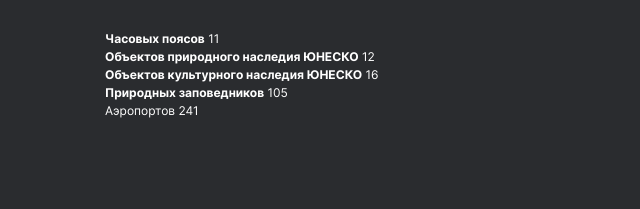
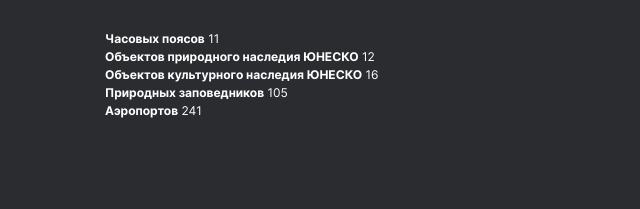
Before and after one commit to olegnoskoff/russian-travel, a plain HTML site: page index.html in a window 1280 px wide. Shown: the part 1545-1754 px from the top of the page, 43-683 px from the left. Drawn offline with Linux system fonts and the light colour scheme.

Commit message:
исправил опечатку

```diff
--- a/index.html
+++ b/index.html
@@ -80,7 +80,7 @@
               105
             </li>
             <li class="intro__list-item">
-              <span class="intro__list-item intro__list-ыtext">Аэропортов</span>
+              <span class="intro__list-item intro__list-text">Аэропортов</span>
               241
             </li>
           </ul>
```
